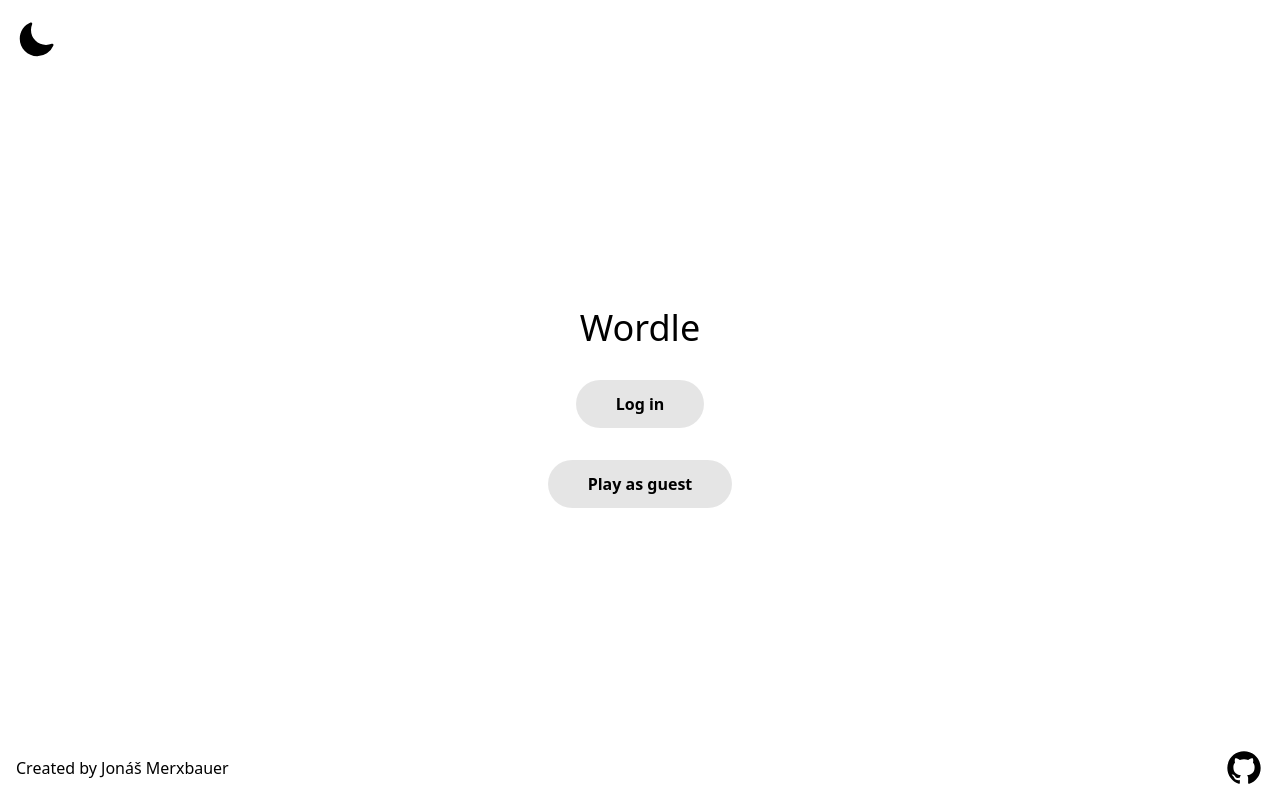
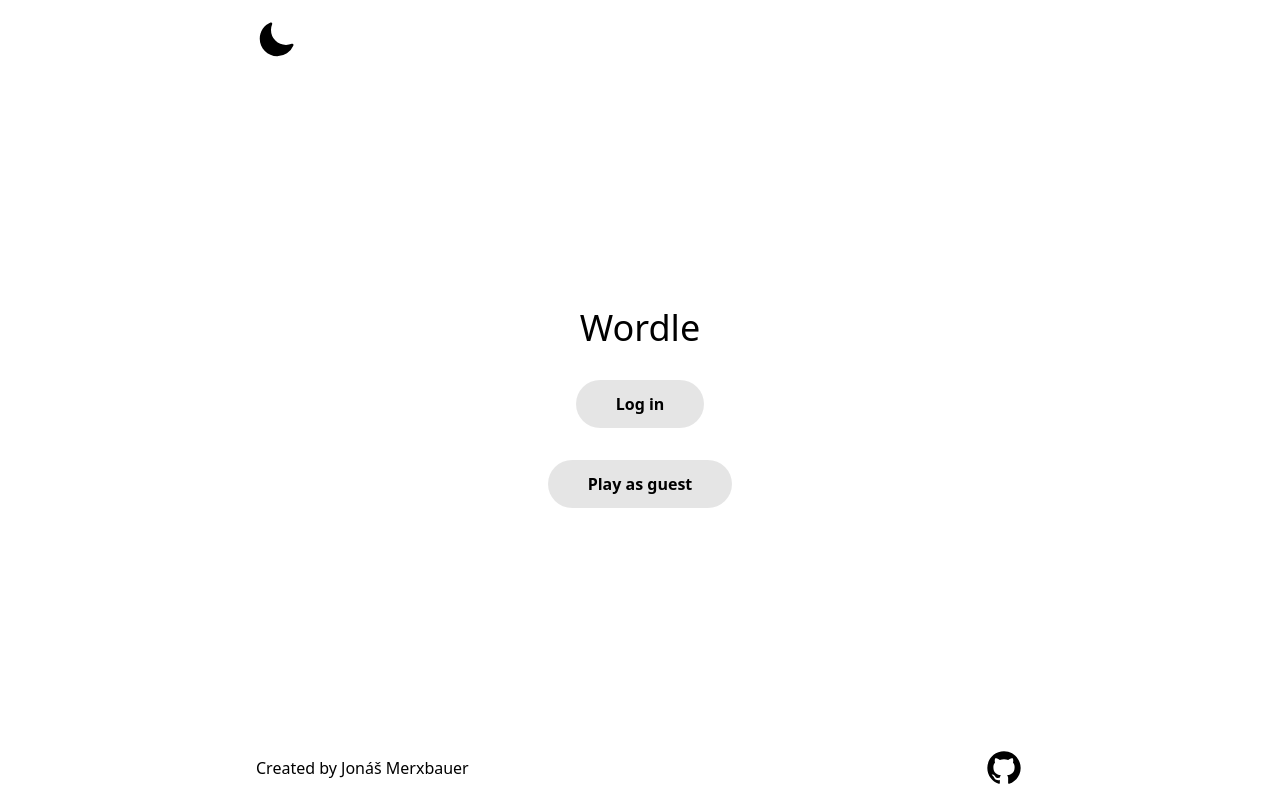
Before and after one commit to JonasMerxbauer/wordle-clone, a Next.js app: page / in a window 1280 px wide. Built offline with nearby package versions, Linux system fonts and the light colour scheme; no server answers.

Commit message:
minor tweak

```diff
--- a/src/components/Layout.tsx
+++ b/src/components/Layout.tsx
@@ -35,7 +35,7 @@
   }, []);
 
   return (
-    <nav className="flex h-16 justify-between px-4 dark:bg-black sm:h-20">
+    <nav className="flex h-16 justify-between px-4 dark:bg-black sm:h-20 sm:px-64">
       {mounted && (
         <button
           type="button"
@@ -93,7 +93,7 @@
 
 const Footer: React.FC = () => {
   return (
-    <footer className="flex h-16 items-center justify-between px-4 dark:bg-black">
+    <footer className="flex h-16 items-center justify-between px-4 dark:bg-black sm:px-64">
       <div>Created by Jonáš Merxbauer</div>
       <a
         title="Source code"
```
